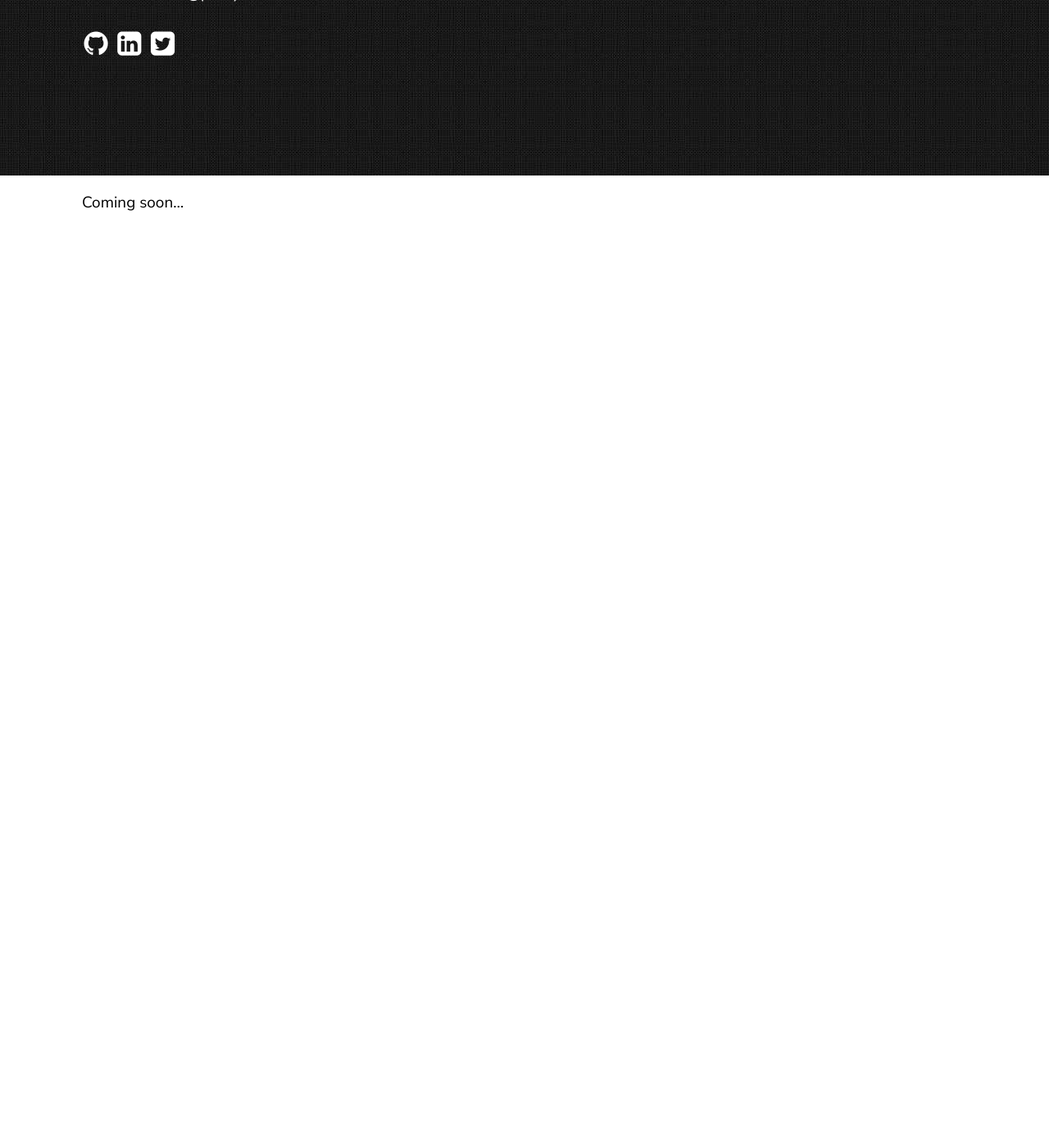
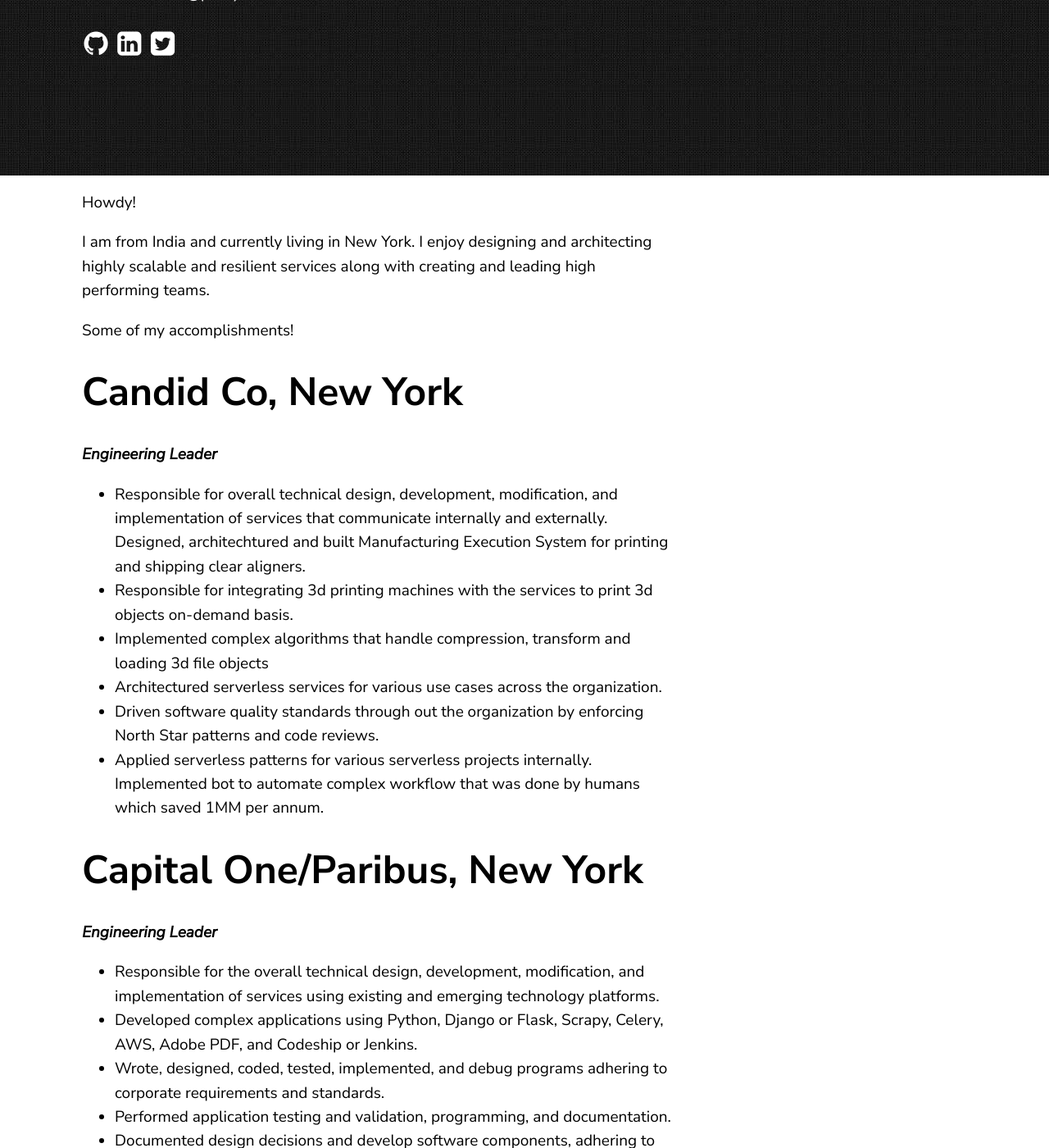
Before and after one commit to proxyroot/proxyroot.github.io, a Jekyll site: the page built from about.md, in a window 1280 px wide and 1400 px high, scrolled down 270 px. Shown: the whole window at 82% size. Built offline with Jekyll 4.4.1, drawn with Linux system fonts in a browser that asks for light colours; before the commit the page ends 900 px from its top, so only the background shows below that; some of the changed text lies outside the part shown.

Commit message:
About me

```diff
--- a/about.md
+++ b/about.md
@@ -2,4 +2,68 @@
 layout: page
 ---
 
-Coming soon...
+Howdy!
+
+I am from India and currently living in New York. I enjoy designing and architecting highly scalable and resilient services along with creating and leading high performing teams.
+
+Some of my accomplishments!
+
+# Candid Co, New York
+
+***Engineering Leader***
+
+- Responsible for overall technical design, development, modification, and implementation of services that communicate internally and externally.
+Designed, architechtured and built Manufacturing Execution System for printing and shipping clear aligners.
+- Responsible for integrating 3d printing machines with the services to print 3d objects on-demand basis.
+- Implemented complex algorithms that handle compression, transform and loading 3d file objects
+- Architectured serverless services for various use cases across the organization.
+- Driven software quality standards through out the organization by enforcing North Star patterns and code reviews.
+- Applied serverless patterns for various serverless projects internally.
+Implemented bot to automate complex workflow that was done by humans which saved 1MM per annum.
+
+# Capital One/Paribus, New York
+
+***Engineering Leader***
+
+- Responsible for the overall technical design, development, modification, and implementation of services using existing and emerging technology platforms.
+- Developed complex applications using Python, Django or Flask, Scrapy, Celery, AWS, Adobe PDF, and Codeship or Jenkins.
+- Wrote, designed, coded, tested, implemented, and debug programs adhering to corporate requirements and standards.
+- Performed application testing and validation, programming, and documentation.
+- Documented design decisions and develop software components, adhering to existing process guidelines.
+- Coordinated software deployments and mentored implementation process.
+- Monitored system performance trends and identify potential issues.
+- Served as an expert and knowledge source for the escalation of complex application design and development issues.
+- Presented complex IT concepts and project metrics to both technical and non-technical audiences and identify opportunities for improvement.
+
+# EnerKnol, New York
+
+***Senior Software Developer***
+
+- Architectured and Implemented file processing system using Distributed Task Queue(Celery).
+- Architectured and Implemented scheduler on top of scrapy and used docker, kubernetes to deploy spiders in a cluster.
+- Architectured MongoDB database to store complex information from a variety of datasets.
+- Created internal packages to perform distributed processing using Spark.
+- Developed Flask/Python based web application using Semantic UI, Bootstrap frameworks.
+- Implemented modules in jQuery to communicate between client and server.
+- Implemented more than a hundreds of spiders using Scrapy  framework.
+- Implemented complex ElasticSearch queries to search through the extracted text from files.
+- Performed continuous integration using Jenkins and deployed test cases for multiple projects.
+- Project management using JIRA and github.
+- Automated AWS and Google Cloud management using boto3 and kubernetes API.
+
+# American International Group, New Jersey
+
+***Internship***
+
+- Developed components to generate pdf from the html content with customized css.
+- Implemented using PDF Reactor API to generate pdf.
+- Integrated PDF Reactor to Adobe Experience manager.
+
+# Tata Consultancy Services, Bangalore, India
+
+***Software Developer***
+
+- Developed java based web application using HTML, jQuery and Javascript for HDFC Project.
+- Implemented continuous deployment on the application server using web portal.
+- Administered and Configured WebSphere Application Server.
+- Created cluster environment to achieve high availability of application to end users.
```
